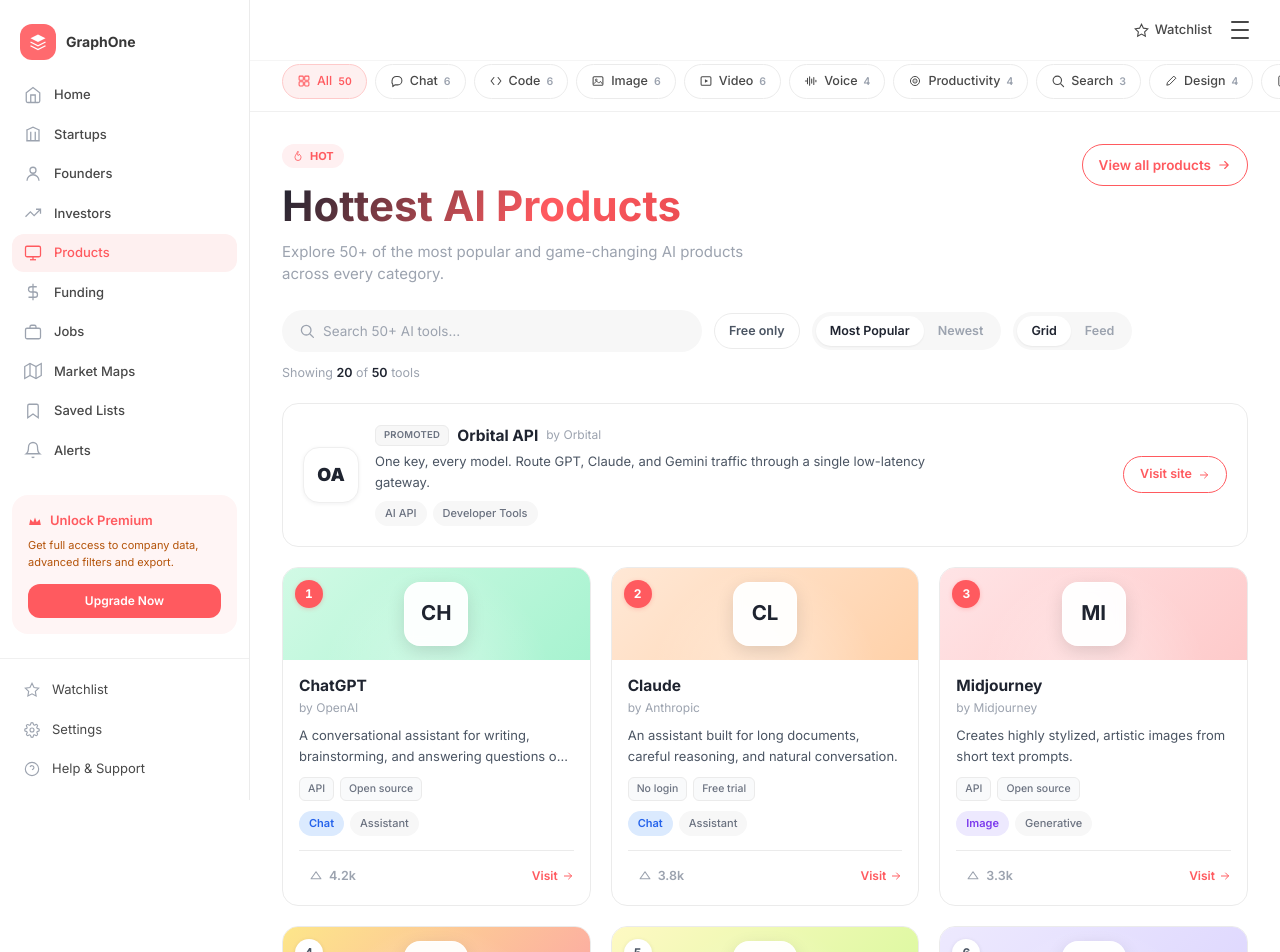
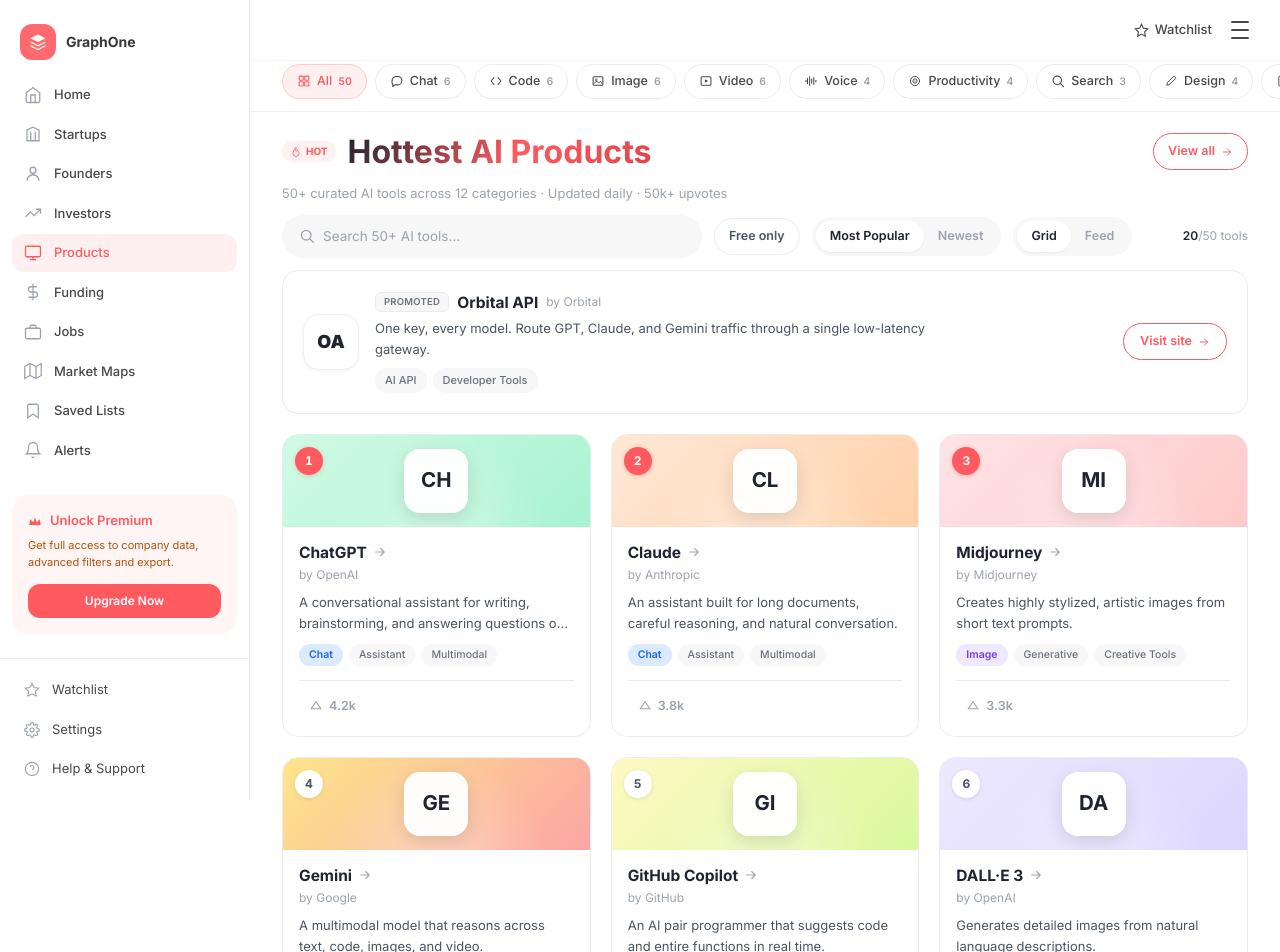
Before and after one commit to ayusho-o/Atlas-intellignce, a Next.js app: page /products in a window 1280 px wide. Shown: the top 952 px of the page. Built offline with nearby package versions, Linux system fonts and the light colour scheme.

Commit message:
fix: compact hero, inline stats, tighter spacing — products visible above fold

```diff
--- a/src/app/products/page.tsx
+++ b/src/app/products/page.tsx
@@ -387,36 +387,31 @@
           </div>
         </div>
 
-        <div className="flex items-center gap-2">
+        <div className="flex items-center gap-1.5">
           <a href={product.url} target="_blank" rel="noreferrer" className="text-[15.5px] font-bold hover:underline truncate" style={{ color: COLORS.dark }}>
             {product.name}
+          </a>
+          <a href={product.url} target="_blank" rel="noreferrer" className="flex-shrink-0 opacity-40 hover:opacity-100 transition-opacity">
+            <I.arrow className="w-3.5 h-3.5" style={{ color: COLORS.dark }} />
           </a>
         </div>
         <span className="text-[12px] mt-0.5" style={{ color: COLORS.gray }}>by {product.maker}</span>
 
         <p className="text-[13px] mt-2 leading-relaxed flex-1 line-clamp-2" style={{ color: "#4B5563" }}>{product.tagline}</p>
 
-        {/* Feature chips */}
-        <div className="flex items-center gap-1.5 mt-2.5 flex-wrap">
-          {product.features.map((f) => (
-            <span key={f} className="text-[10.5px] font-medium px-2 py-[3px] rounded-md" style={{ background: "#F9FAFB", color: "#6B7280", border: `1px solid ${COLORS.border}` }}>
-              {f}
-            </span>
-          ))}
-        </div>
-
-        <div className="flex items-center gap-1.5 mt-2.5 flex-wrap">
-          <span className="text-[11px] font-semibold px-2.5 py-1 rounded-full" style={{ background: tag.bg, color: tag.color }}>
+        {/* Tags — max 3, single line */}
+        <div className="flex items-center gap-1.5 mt-2.5 overflow-hidden">
+          <span className="text-[10.5px] font-semibold px-2.5 py-[3px] rounded-full flex-shrink-0" style={{ background: tag.bg, color: tag.color }}>
             {category?.label}
           </span>
-          {product.topics.slice(0, 1).map((t) => (
-            <span key={t} className="topic-chip text-[11px] font-medium px-2.5 py-1 rounded-full" style={{ background: COLORS.bg, color: "#6B7280" }}>
+          {product.topics.slice(0, 2).map((t) => (
+            <span key={t} className="text-[10.5px] font-medium px-2.5 py-[3px] rounded-full flex-shrink-0" style={{ background: COLORS.bg, color: "#6B7280" }}>
               {t}
             </span>
           ))}
         </div>
 
-        <div className="flex items-center justify-between mt-3.5 pt-3" style={{ borderTop: `1px solid ${COLORS.border}` }}>
+        <div className="flex items-center mt-3.5 pt-3" style={{ borderTop: `1px solid ${COLORS.border}` }}>
           <button
             onClick={() => onUpvote(product.id)}
             className="upvote-btn flex items-center gap-1.5 text-[12.5px] font-semibold px-2.5 py-1 rounded-lg"
@@ -425,15 +420,6 @@
             <I.upvote filled={isUpvoted} className="w-3.5 h-3.5" />
             {displayUpvotes >= 1000 ? `${(displayUpvotes / 1000).toFixed(1)}k` : displayUpvotes}
           </button>
-          <a
-            href={product.url}
-            target="_blank"
-            rel="noreferrer"
-            className="flex items-center gap-1 text-[12px] font-semibold hover:underline"
-            style={{ color: COLORS.red }}
-          >
-            Visit <I.arrow className="w-3 h-3" />
-          </a>
         </div>
       </div>
     </div>
@@ -807,31 +793,31 @@
           })}
         </div>
 
-        <main className="flex-1 px-5 sm:px-8 py-8">
-          {/* hero */}
-          <div className="products-hero flex items-start justify-between gap-4 flex-wrap mb-6">
-            <div>
+        <main className="flex-1 px-5 sm:px-8 py-5">
+          {/* hero — compact */}
+          <div className="products-hero flex items-center justify-between gap-4 flex-wrap mb-3">
+            <div className="flex items-center gap-3">
               <span
-                className="hot-badge inline-flex items-center gap-1.5 text-[11px] font-bold px-2.5 py-1 rounded-full mb-3"
+                className="hot-badge inline-flex items-center gap-1 text-[10px] font-bold px-2 py-[3px] rounded-full"
                 style={{ background: "#FFF0F1", color: COLORS.red }}
               >
                 <I.fire className="w-3 h-3" /> HOT
               </span>
-              <h1 className="hero-title text-[34px] sm:text-[42px] font-bold leading-tight" style={{ color: COLORS.dark }}>
+              <h1 className="hero-title text-[26px] sm:text-[32px] font-bold leading-tight" style={{ color: COLORS.dark }}>
                 Hottest AI Products
               </h1>
-              <p className="text-[15px] mt-2 max-w-[480px]" style={{ color: COLORS.gray }}>
-                Explore {PRODUCTS.length}+ of the most popular and game-changing AI products across every category.
-              </p>
             </div>
             <a
               href="#"
-              className="btn-outline-red btn-press flex items-center gap-1.5 text-[13.5px] font-semibold px-4 py-2.5 rounded-full flex-shrink-0"
+              className="btn-outline-red btn-press flex items-center gap-1.5 text-[12.5px] font-semibold px-3.5 py-2 rounded-full flex-shrink-0"
               style={{ border: `1.5px solid ${COLORS.red}`, color: COLORS.red, background: "#fff" }}
             >
-              View all products <I.arrow className="w-3.5 h-3.5" />
+              View all <I.arrow className="w-3 h-3" />
             </a>
           </div>
+          <p className="text-[13px] mb-3" style={{ color: COLORS.gray }}>
+            {PRODUCTS.length}+ curated AI tools across {CATEGORIES.length - 1} categories · Updated daily · 50k+ upvotes
+          </p>
 
           {/* search + sort + view toggle */}
           <div className="products-controls flex items-center gap-3 mb-3 flex-wrap">
@@ -879,14 +865,12 @@
                 </button>
               ))}
             </div>
+
+            {/* Inline result count */}
+            <span className="text-[12px] ml-auto flex-shrink-0" style={{ color: COLORS.gray }}>
+              <span className="font-semibold" style={{ color: COLORS.dark }}>{Math.min(visibleCount, filtered.length)}</span>/{filtered.length} tools
+            </span>
           </div>
-
-          {/* live result counter */}
-          <p className="text-[12.5px] mb-5" style={{ color: COLORS.gray }}>
-            Showing <span className="font-semibold" style={{ color: COLORS.dark }}>{Math.min(visibleCount, filtered.length)}</span> of{" "}
-            <span className="font-semibold" style={{ color: COLORS.dark }}>{filtered.length}</span> tools
-            {activeCategory !== "all" && <> in <span className="font-semibold" style={{ color: COLORS.dark }}>{CATEGORIES.find((c) => c.id === activeCategory)?.label}</span></>}
-          </p>
 
           {filtered.length === 0 ? (
             <div className="py-16 text-center">
```
